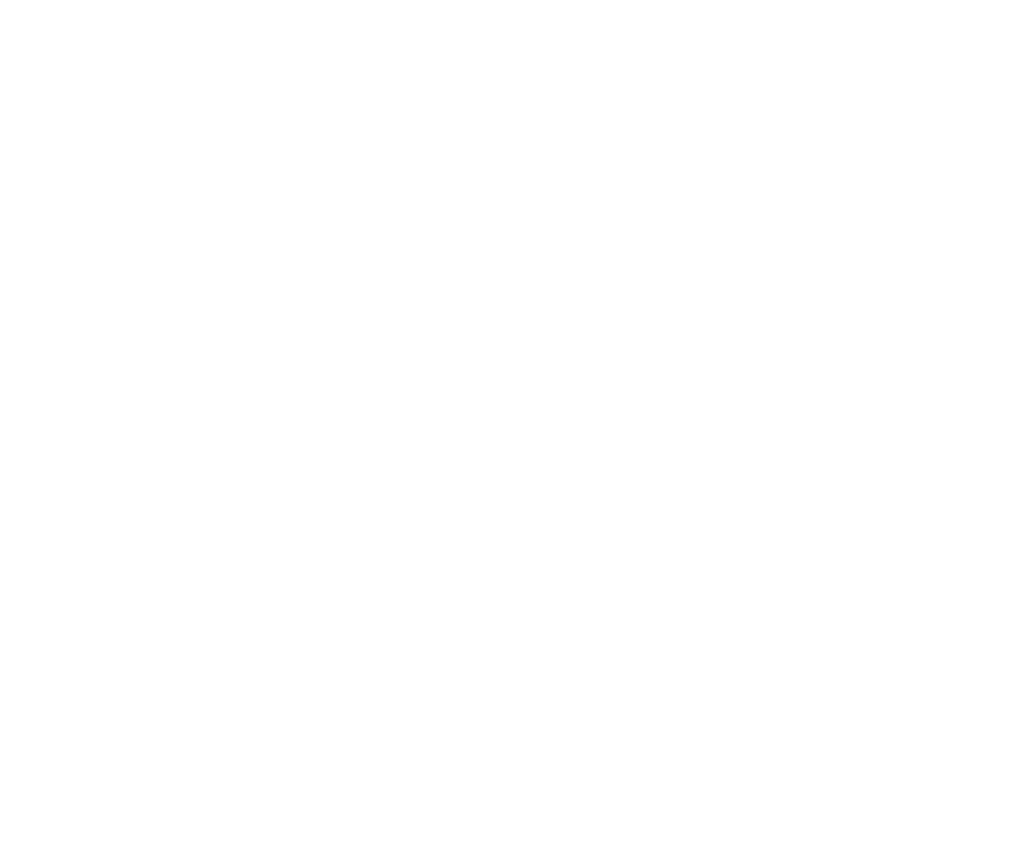
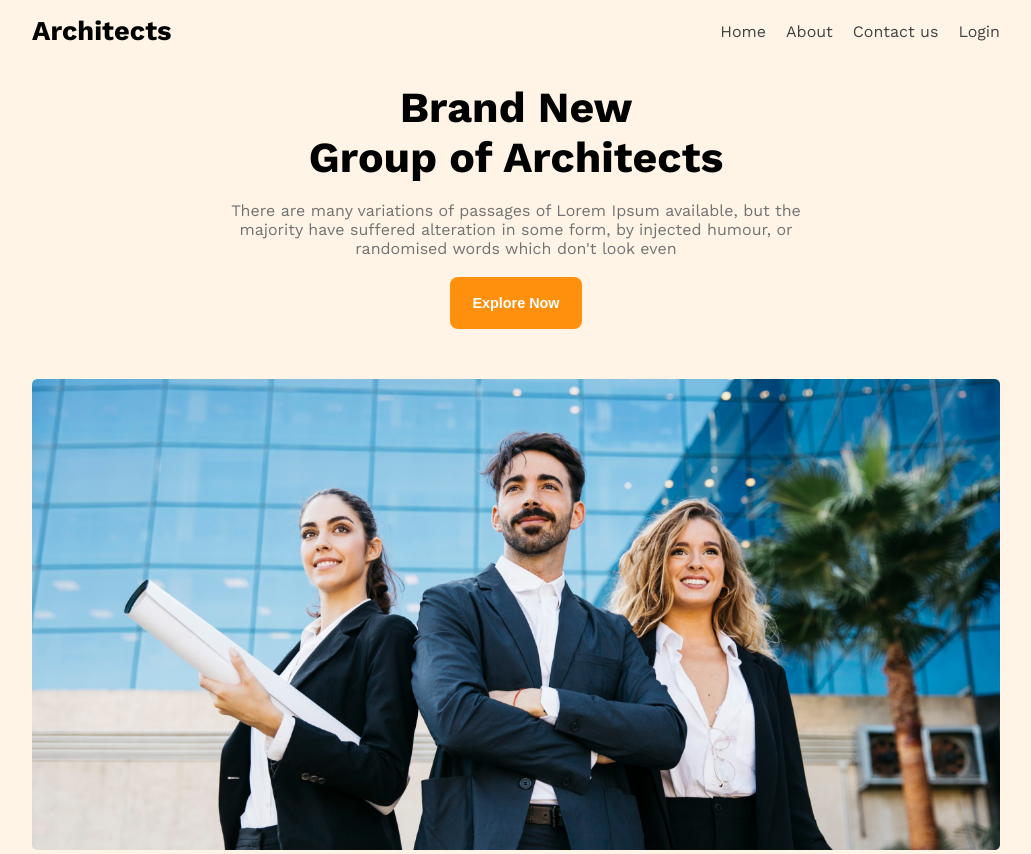
Before and after one commit to riad277/architect, a plain HTML site: page index.html in a window 1280 px wide. Shown: the whole page, without its empty margins (124-1155 px from the left). Before the commit the page ends 800 px from the top, so only its background shows below. Drawn offline with nearby package versions, Linux system fonts and the light colour scheme.

Commit message:
header section

```diff
--- a/index.html
+++ b/index.html
@@ -7,7 +7,26 @@
     <link rel="stylesheet" href="style.css">
 
 </head>
-<body>
+<body class="work-sans-full">
+    <header class="head1">
+        <nav class="navbar disp-flex">
+            <h3>Architects</h3>
+            <ul class="navlinks disp-flex">
+                <li class="nav-item"><a href="" class="nav-link dark2">Home</a></li>
+                <li class="nav-item"><a href="" class="nav-link dark2">About</a></li>
+                <li class="nav-item"><a href="" class="nav-link dark2">Contact us</a></li>
+                <li class="nav-item"><a href="" class="nav-link dark2"> Login</a></li>
+            </ul>
 
+        </nav>
+        <div class="banner">
+               <div class="banner-content">
+                <h1 class="banner-title">Brand New <br>Group of Architects </h1><br>
+                <p class="banner-des dark3">There are many variations of passages of Lorem Ipsum available, but the majority have suffered alteration in some form, by injected humour, or randomised words which don't look even</p><br>
+                <button class="explore">Explore Now</button>
+               </div>
+                <img class="banner-img" src="images/banner.png" alt="">
+        </div>
+    </header>
 </body>
 </html>
--- a/style.css
+++ b/style.css
@@ -0,0 +1,90 @@
+
+@import url('https://fonts.googleapis.com/css2?family=Work+Sans:ital,wght@0,100..900;1,100..900&display=swap');
+
+
+.work-sans-full {
+  font-family: "Work Sans", serif;
+  font-optical-sizing: auto;
+  font-weight: 400px;
+  font-style: normal;
+}
+*{
+    margin: 0;
+    padding: 0;
+}
+/* shared */
+.disp-flex{
+    display: flex;
+
+}
+.dark1{
+    color: rgba(19, 19, 19, 1);
+}
+.dark2{
+
+    color:   rgba(66, 66, 66, 1);
+}
+.dark3{
+    color: rgba(114, 114, 114, 1);
+}
+.explore{
+    background-color: rgba(255, 144, 14, 1);
+    color: white;
+    font-weight: 600;
+    padding: 18px 22px;
+    border-radius: 8px;
+    font-size: 0.9rem;
+    border: none;
+    margin-bottom: 50px;
+}
+/* header */
+.head1{
+   background-color: rgba(255, 144, 14, 0.1);
+}
+.navbar , .banner{
+    max-width: 968px;
+   margin: 0 auto;
+
+}
+.navbar{
+    justify-content: space-between;
+    align-items: center;
+    padding: 15px;
+}
+.navbar h3{
+    font-weight: bold;
+    font-size: 1.7rem;
+}
+.navlinks{
+    list-style: none;
+    gap: 20px;
+
+}
+.nav-item a{
+    text-decoration: none;
+}
+/* banner style */
+.banner-content{
+   max-width: 590px;
+   margin: 0 auto;
+   text-align: center;
+}
+.banner-title{
+    font-weight: 700;
+    font-size: 2.68rem;
+    padding-bottom: 5p;
+    padding-top: 20px;
+}
+.banner-des{
+    font-size: 1rem;
+}
+.banner-img{
+    width: 100%;
+}
+
+/* media query  */
+@media screen and (max-width: 576px) {
+    .navlinks{
+        flex-direction: column;
+    }
+}
```
